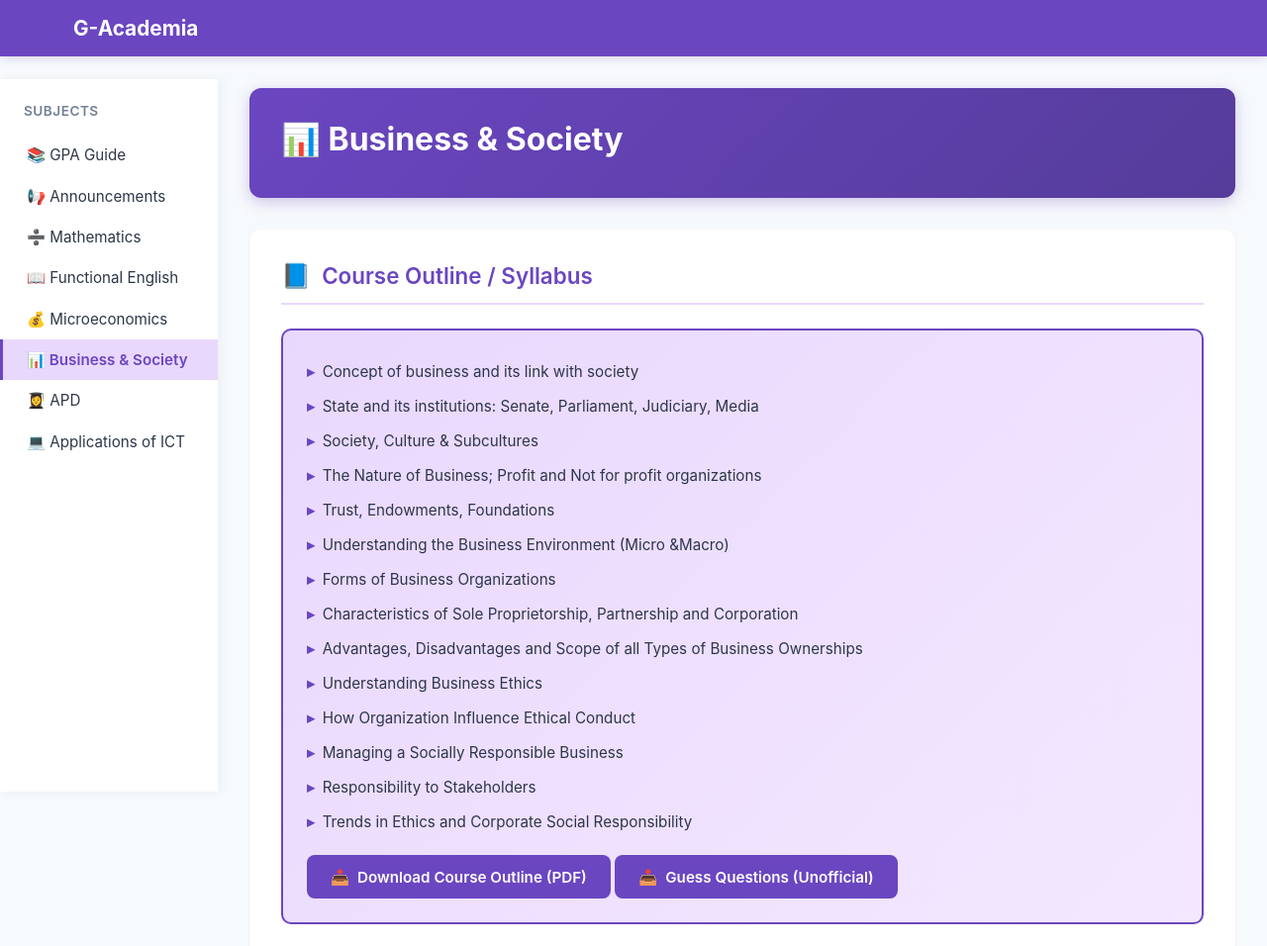
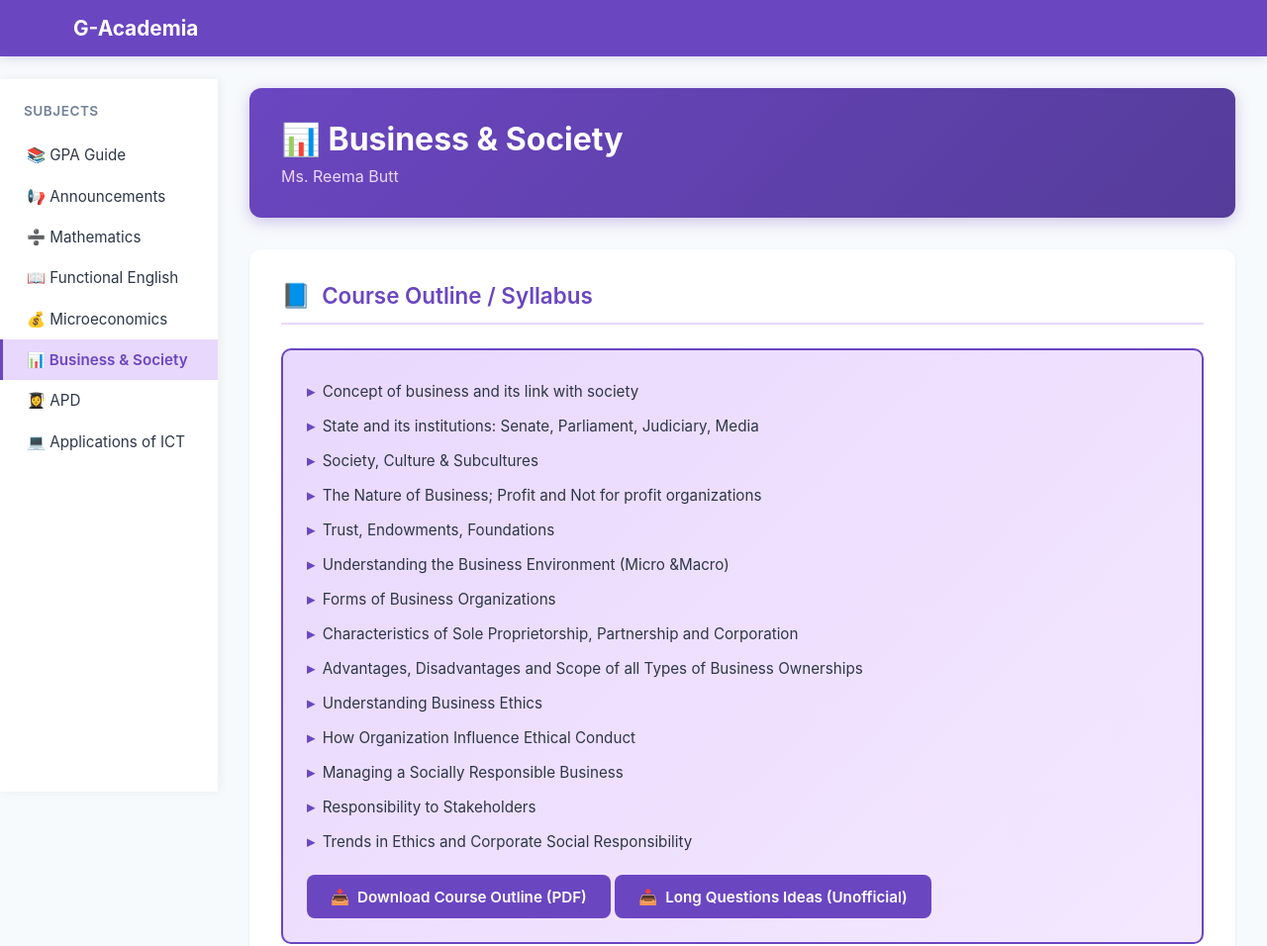
Before and after one commit to ferketox/gacademia, a plain HTML site: page bus.html in a window 1280 px wide. Shown: the top 956 px of the page at 99% size. Drawn offline with Linux system fonts and the light colour scheme.

Commit message:
Update bus.html

```diff
--- a/bus.html
+++ b/bus.html
@@ -698,6 +698,7 @@
         <main class="main-content">
             <div class="page-header">
                 <h1>📊 Business & Society</h1>
+                <p>Ms. Reema Butt</p>
             </div>
 
             <!-- Course Outline Section -->
@@ -728,9 +729,9 @@
                         <span>📥</span>
                         Download Course Outline (PDF)
                     </a>
-                    <a href="" class="download-btn">
+                    <a href="https://drive.google.com/file/d/1NrbI4o2ELiDTONzLoHOkYuGKMfRLUYZ6/view?usp=drivesdk" class="download-btn">
                         <span>📥</span>
-                        Guess Questions (Unofficial)
+                        Long Questions Ideas (Unofficial)
                     </a>
                 </div>
             </div>
```
